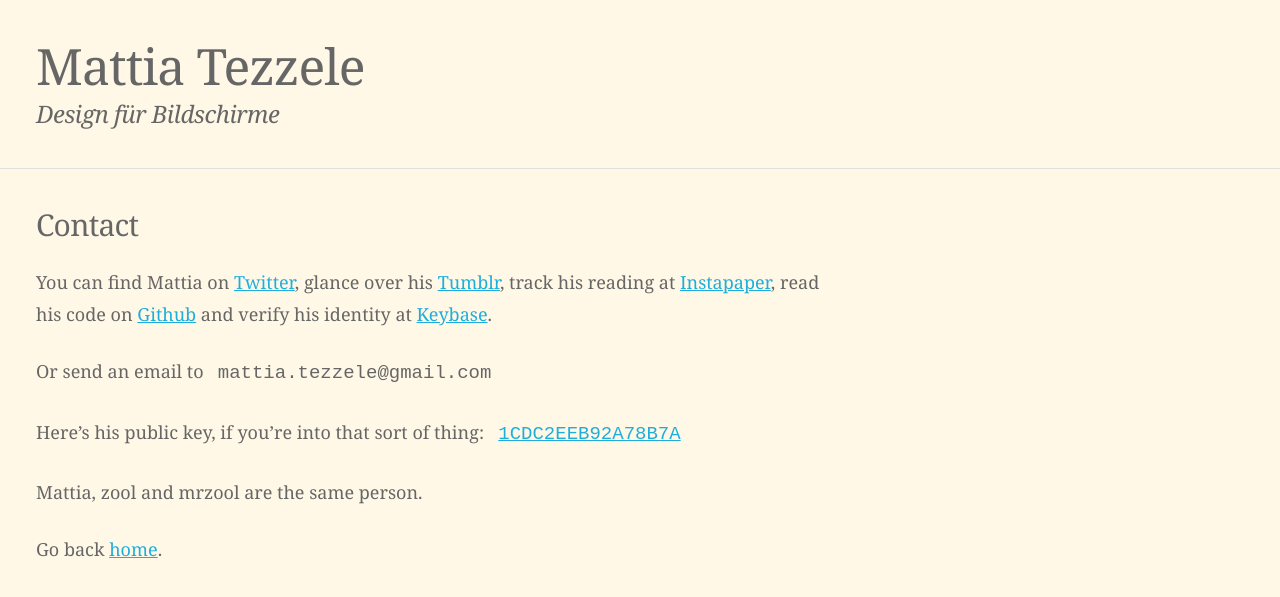
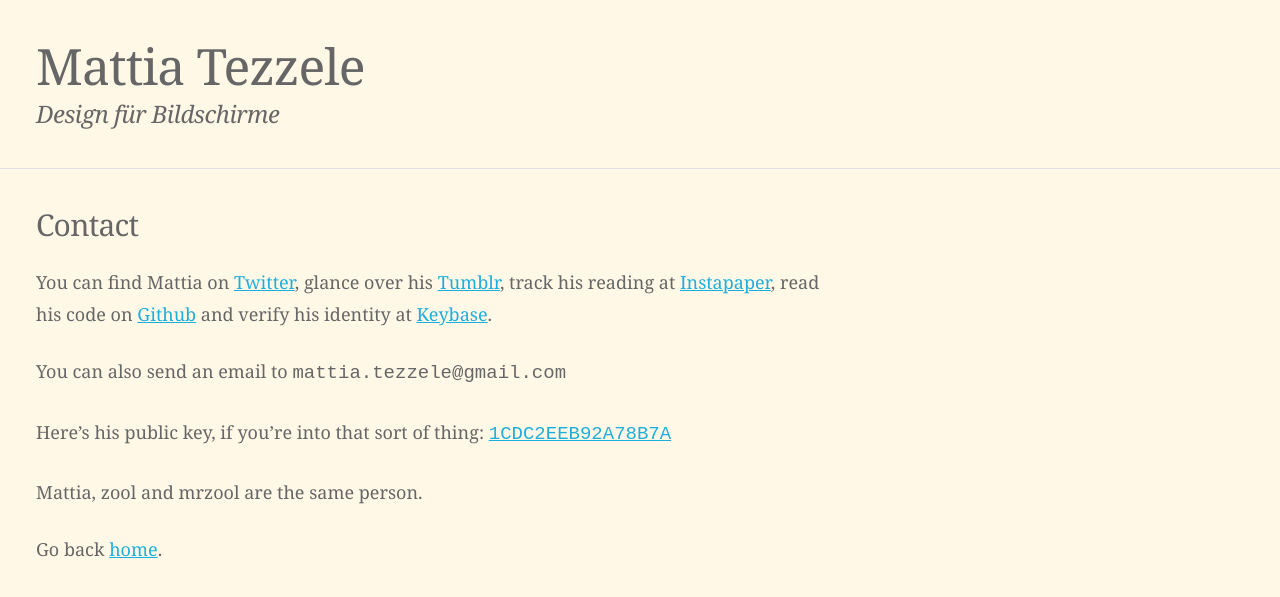
Before and after one commit to mrzool/mrzool.github.io, a Jekyll site: the page built from contact/index.md, in a window 1280 px wide. Shown: the top 597 px of the page. Built offline with Jekyll 4.4.1, drawn with Linux system fonts in a browser that asks for light colours.

Commit message:
Abstract some shit

```diff
--- a/contact/index.md
+++ b/contact/index.md
@@ -1,15 +1,17 @@
 ---
 layout: default
+email: '<span class="monospace" style="font-size: 1.3em;">mattia.<span class="display-none">CRAWLERS</span>tezzele@<span class="display-none">GONNA</span>gmail<span class="display-none">CRAWL</span>.com
+</span>'
+key: '<span class="monospace" style="font-size: 1.3em">[1CDC2EEB92A78B7A](https://keybase.io/zool/key.asc)</span>'
 ---
 
 #### Contact
 
 You can find Mattia on [Twitter](https://twitter.com/__zool),  glance over his [Tumblr](http://zool.co.vu/), track his reading at [Instapaper](https://www.instapaper.com/p/__zool), read his code on [Github](https://github.com/mrzool) and verify his identity at [Keybase](https://keybase.io/zool).
 
-Or send an email to <span class="monospace" style="font-size: 1.3em; margin-left: 0.5em;">mattia.<span class="display-none">CRAWLERS</span>tezzele@<span class="display-none">GONNA</span>gmail<span class="display-none">CRAWL</span>.com
-</span>
+You can also send an email to {{ page.email }}
 
-Here's his public key, if you're into that sort of thing: <span class="monospace" style="font-size: 1.3em; margin-left: 0.5em">[1CDC2EEB92A78B7A](https://keybase.io/zool/key.asc)</span>
+Here's his public key, if you're into that sort of thing: {{ page.key }}
 
 Mattia, zool and mrzool are the same person.
 
```
